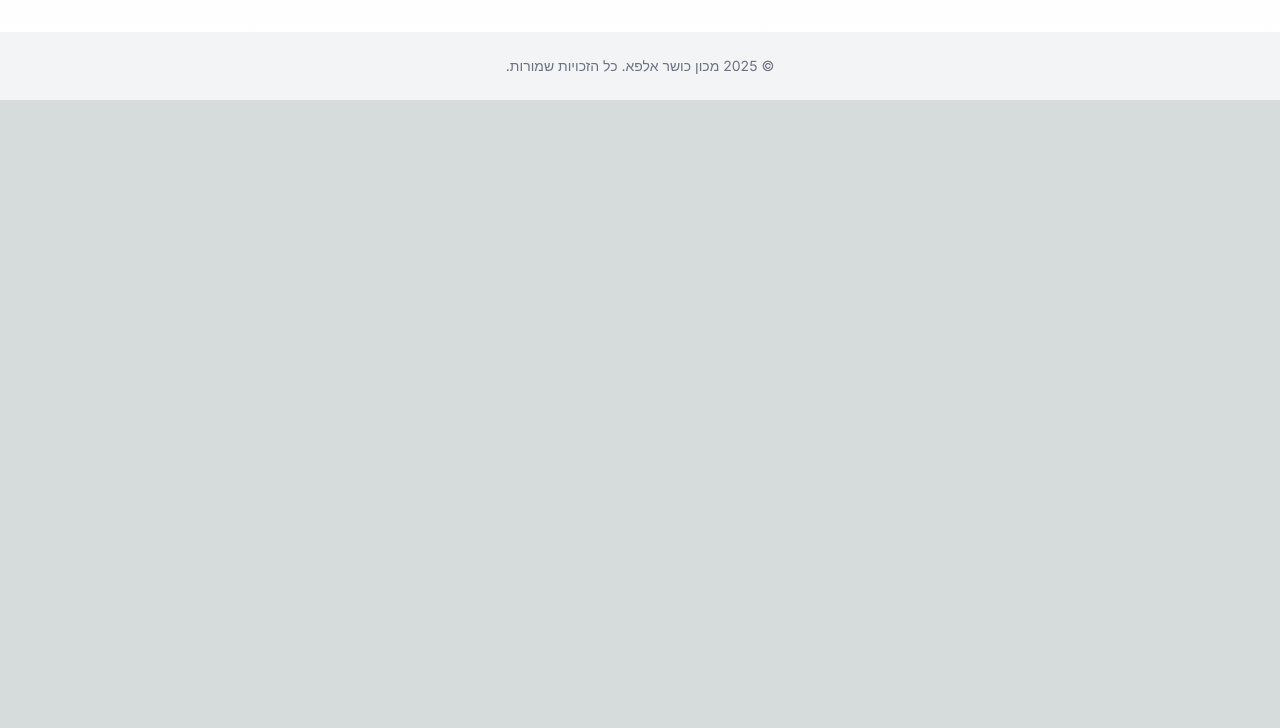
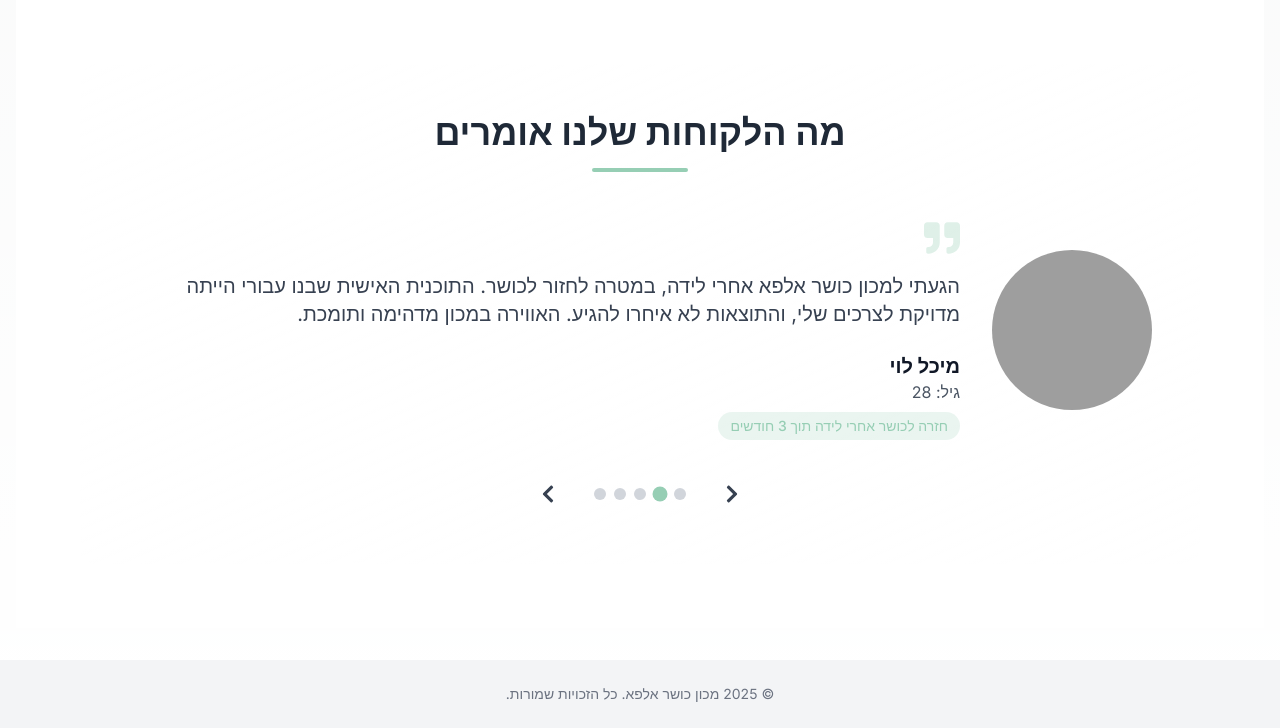
Before and after one commit to Webis-sites/webis-site-mkvn-kvshr-alpa-1744144859544, a Next.js app: page / in a window 1280 px wide. Shown: the part 6036-6764 px from the top of the page. Before the commit the page ends 6136 px from the top, so only its background shows below. Built offline with nearby package versions, Linux system fonts and the light colour scheme; grey boxes are pictures that could not be loaded.

Commit message:
Add TestimonialsSection component to page

```diff
--- a/src/app/page.tsx
+++ b/src/app/page.tsx
@@ -8,6 +8,7 @@ import AboutSection from '../components/AboutSection';
 import FacilitiesGallery from '../components/FacilitiesGallery';
 import MembershipPlans from '../components/MembershipPlans';
 import TrainersSection from '../components/TrainersSection';
+import TestimonialsSection from '../components/TestimonialsSection';
 
 export default function HomePage() {
   return (
@@ -21,6 +22,7 @@ export default function HomePage() {
     <FacilitiesGallery />
     <MembershipPlans />
     <TrainersSection />
+    <TestimonialsSection />
   </main>
 
       <footer className="py-6 bg-gray-100 dark:bg-gray-800">
```
